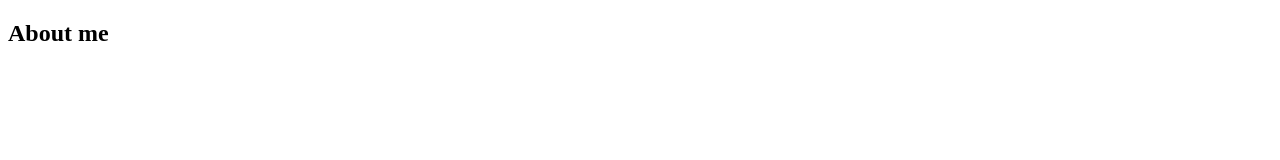
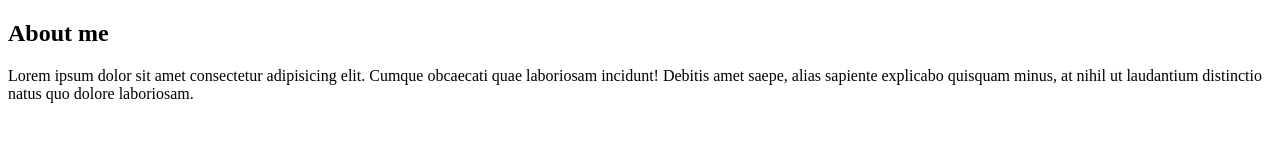
Before and after one commit to MarkleyClassroom/ForGitMeNot, a website: page about.html in a window 1280 px wide. Drawn offline with Linux system fonts and the light colour scheme.

Commit message:
add text

```diff
--- a/about.html
+++ b/about.html
@@ -8,5 +8,6 @@
 </head>
 <body>
     <h2>About me</h2>
+    <p>Lorem ipsum dolor sit amet consectetur adipisicing elit. Cumque obcaecati quae laboriosam incidunt! Debitis amet saepe, alias sapiente explicabo quisquam minus, at nihil ut laudantium distinctio natus quo dolore laboriosam.</p>
 </body>
 </html>
```
